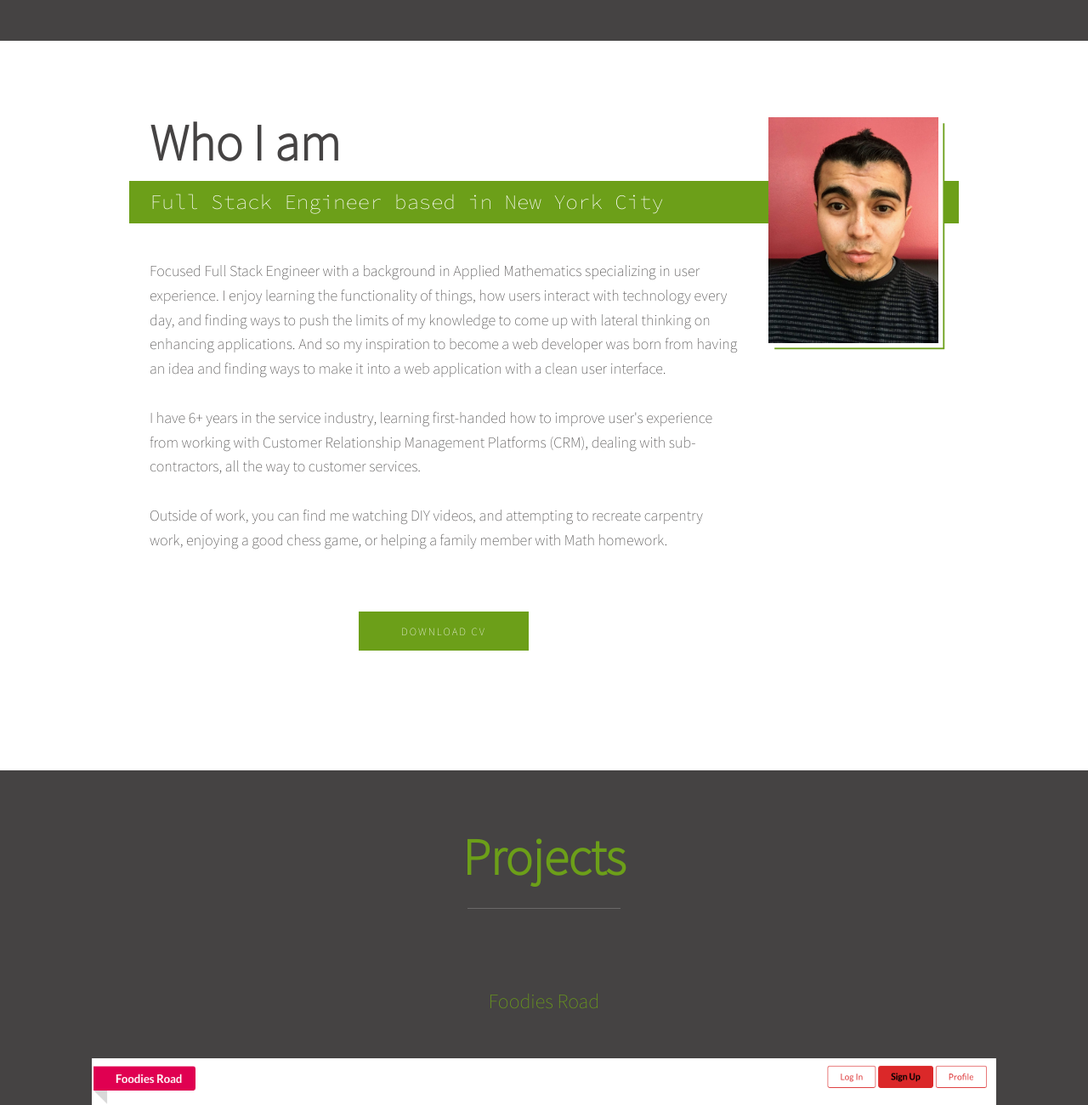
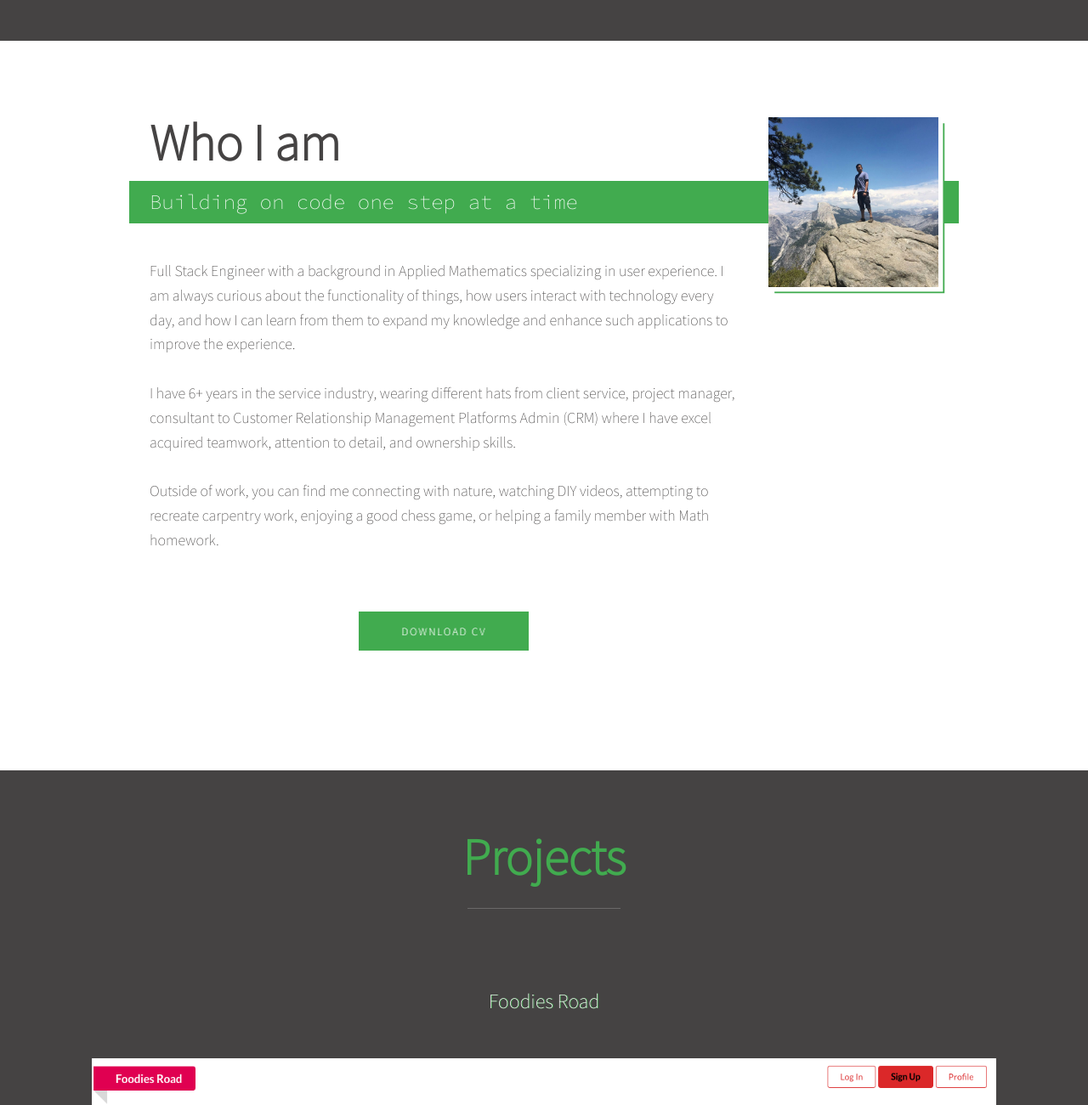
Before and after one commit to fbado66/my-portfolio, a plain HTML site: page index.html in a window 1280 px wide. Shown: the part 1480-2781 px from the top of the page at 85% size. Drawn offline with Linux system fonts and the light colour scheme.

Commit message:
working on content

```diff
--- a/index.html
+++ b/index.html
@@ -100,15 +100,15 @@
 
     <section class='about_me' id='about'>
         <h2 class='section_title section_title_about'>Who I am</h2>
-        <p class='section_subtitle section_subtitte_about'>Full Stack Engineer based in New York City</p>
+        <p class='section_subtitle section_subtitte_about'>Building on code one step at a time</p>
         <div class='about_me_body'>
-                    <p> Focused Full Stack Engineer with a background in Applied Mathematics specializing in user experience. I enjoy learning the functionality of things, how users interact with technology every day, and finding ways to push the limits of my knowledge to come up with lateral thinking on enhancing applications.
-                        And so my inspiration to become a web developer was born from having an idea and finding ways to make it into a web application with a clean user interface.<br><br>
-                        I have 6+ years in the service industry, learning first-handed how to improve user's experience from working with Customer Relationship Management Platforms (CRM), dealing with sub-contractors, all the way to customer services.<br><br>
-                        Outside of work, you can find me watching DIY videos, and attempting to recreate carpentry work, enjoying a good chess game, or helping a family member with Math homework.
+                    <p> Full Stack Engineer with a background in Applied Mathematics specializing in user experience. I am always curious about the functionality of things, how users interact with technology every day, and how I can learn from them to expand my knowledge and enhance such applications to improve the experience.<br><br>
+                        I have 6+ years in the service industry, wearing different hats from client service, project manager, consultant to Customer Relationship Management Platforms Admin (CRM) where I have excel acquired teamwork, attention to detail, and ownership skills.<br><br>
+                        Outside of work, you can find me connecting with nature, watching DIY videos, attempting to recreate carpentry work, enjoying a good chess game, or helping a family member with Math homework.
+
                     </p>
         </div>
-            <img src='images/franklin_bado.jpg' alt='Franklin Bado image' class='about_me_img'/>
+            <img src='images/franklin_nature.jpg' alt='Franklin Bado image' class='about_me_img'/>
 
 
         <a href='documents/Franklin Bado Resume 2021.pdf' target='_blank' download class='btn'>Download CV</a>
--- a/main.css
+++ b/main.css
@@ -16,7 +16,7 @@
 
     --clr-light: #fff;
     --clr-dark: #454343;
-    --cl-accent: #6c9f19;
+    --cl-accent: #41AB4F;
 
     --fs-h1: 3rem;
     --fs-h2:2.25rem;
@@ -72,6 +72,7 @@ section { padding: 5em 2em;}
     padding: 1em 1.5em;
     background: var(--cl-accent);
     color: var(--clr-light);
+    text-shadow: 1px .2px var(--clr-light);
     text-decoration: none;
     cursor: pointer;
     font-size: .8rem;
@@ -143,6 +144,7 @@ header {
 .logo {
     max-width: 230px;
     z-index: 999;
+    color: var(--cl-accent)
 }
 
 .main_nav .nav_links {
@@ -153,6 +155,8 @@ header {
 .link {
     text-decoration: none;
     color: (var(--clr-dark));
+    font-weight: var(--fw-bold);
+    text-shadow: 1px .1px var(--clr-dark)
 }
 
 .main_nav_item:hover {
@@ -310,7 +314,12 @@ header {
 .introduction_img {
     box-shadow: var(--box-shd);
     box-shadow: 0.3em 0.3em #fff,
-        .4em .4em var(--cl-accent) ;
+        .4em .4em var(--cl-accent);
+    transition: all .3s ease-in-out;
+}
+
+.introduction_img:hover {
+    transform: scale(1.05)
 }
 
 .section_subtitle_introduction {
@@ -446,6 +455,11 @@ header {
 .about_me_img {
     box-shadow: 0.3em 0.3em #fff,
         .4em .4em var(--cl-accent) ;
+    transition: all .3s ease-in-out;
+}
+
+.about_me_img:hover {
+   transform: scale(1.05)
 }
 
 
@@ -556,7 +570,13 @@ header {
 }
 
 .projects .section_subtitle strong {
-    color: var(--cl-accent)
+    color: var(--cl-light);
+    text-shadow: 1px .4px var(--cl-accent);
+    transition: all 0.3s ease-in-out
+}
+
+.projects .section_subtitle strong:hover {
+    font-size: 1.1em
 }
 
 .section_title_project::after {
```
Also changed, not shown: images/franklin_nature.jpg (added).
